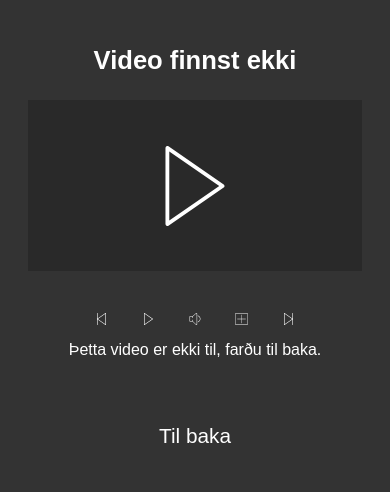
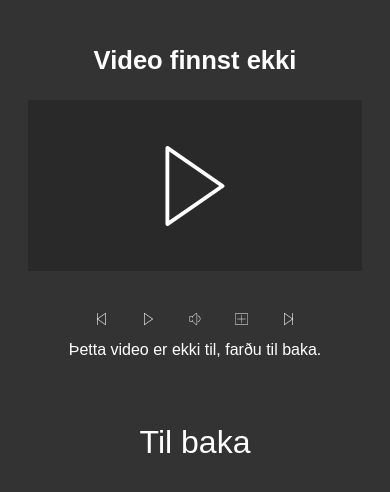
Before and after one commit to brynjaps/StortVerkefni2, a website: page myndband.html in a window 390 px wide. Drawn offline with nearby package versions, Linux system fonts and the light colour scheme; files that its build step writes are made by us from their sources.

Commit message:
lagadi nokkrar lint villur

```diff
--- a/myndband.html
+++ b/myndband.html
@@ -1,5 +1,5 @@
 <!doctype html>
-<html>
+<html class="html">
   <head>
     <meta charset="utf-8">
     <title>Myndband</title>
--- a/style/myndband.scss
+++ b/style/myndband.scss
@@ -101,24 +101,21 @@ main {
 .return {
   padding-top: 40px;
   text-align: center;
-
-  button {
-    font-size: 1.3em;
-    color: rgba(255, 255, 255, 255);
-    background: none;
-    border: 0;
-  }
 }
 
-html {
+.html {
   padding: 20px;
 }
 
 .go-back {
   margin-top: 50px;
+  font-size: 1.3em;
+  color: rgba(255, 255, 255, 255);
   cursor: pointer;
+  background: none;
+  border: 0;
 
   @media (max-width: 500px) {
-    font-size: 20px;
+    font-size: 2em;
   }
 }
```
